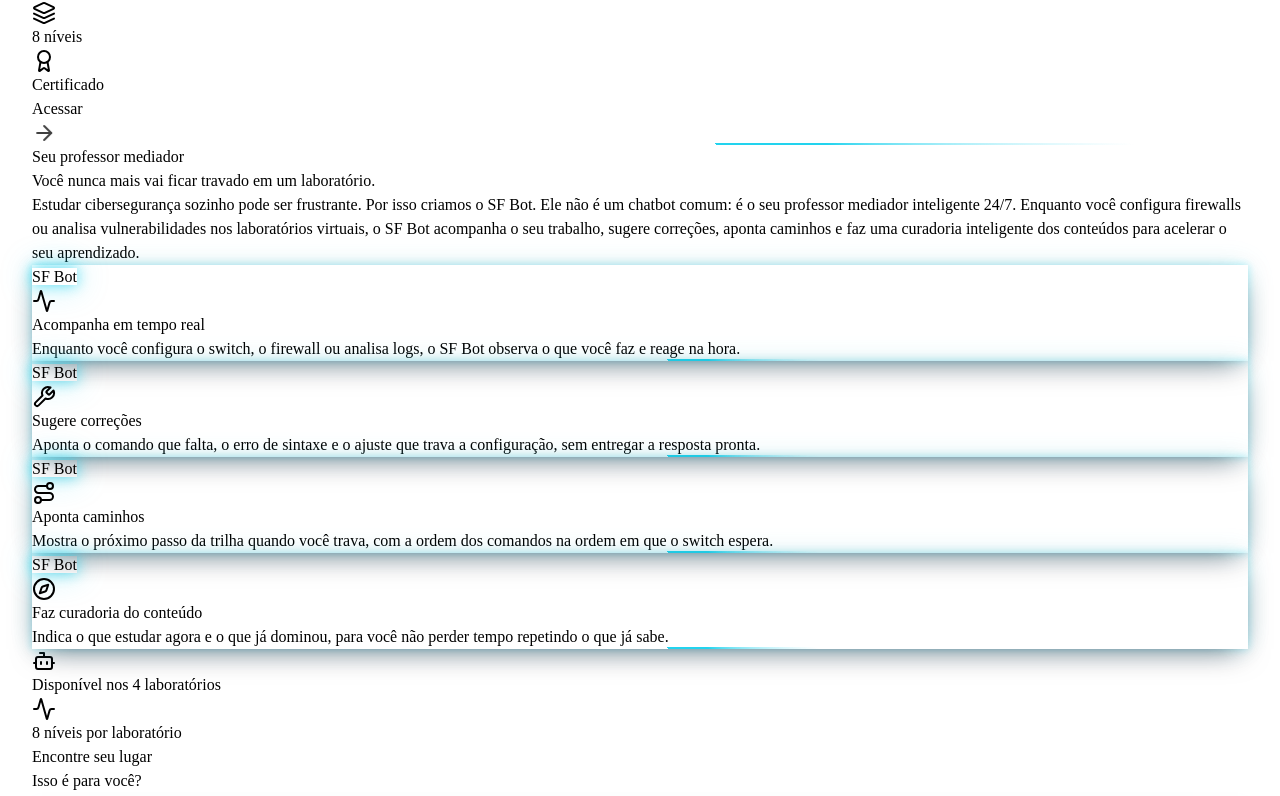
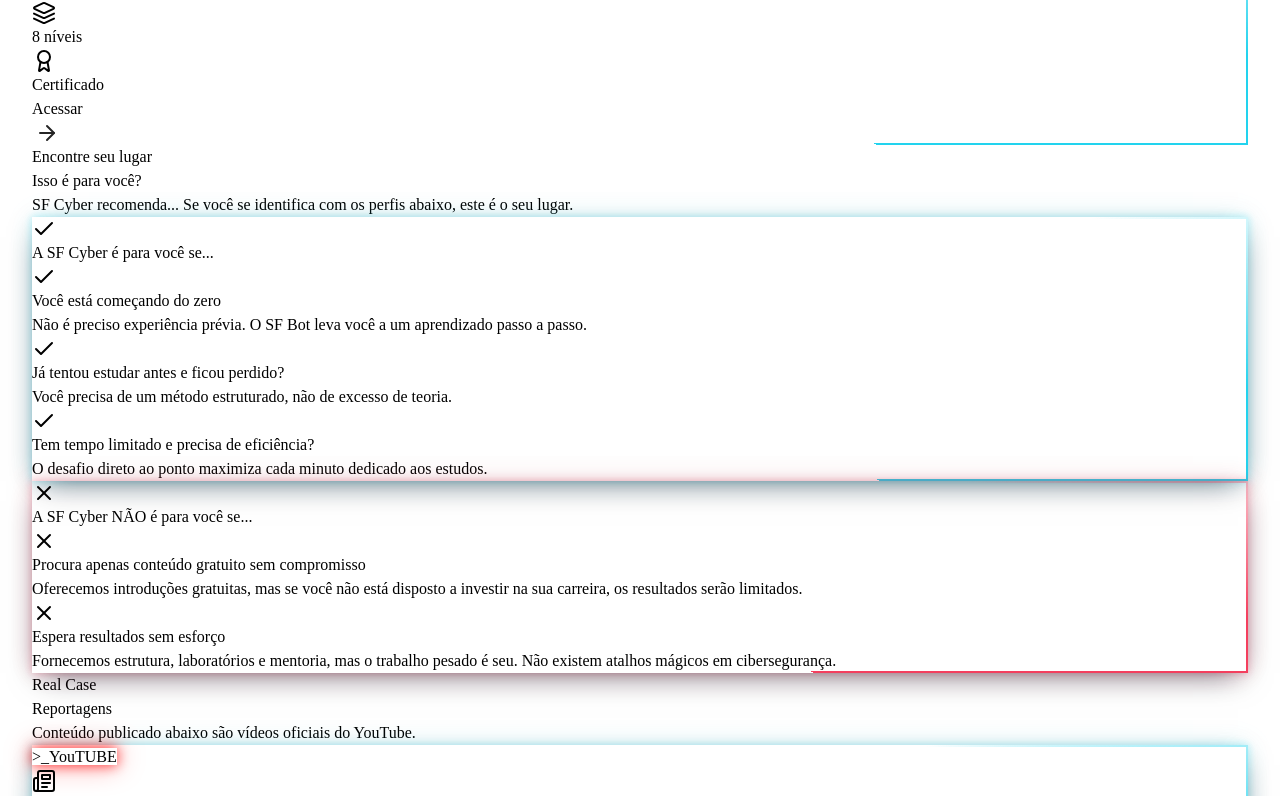
Before and after one commit to sandronsk1977-creator/sf-cyber, a React (Vite) app in the folder client/: page / in a window 1280 px wide. Shown: the part 1674-2470 px from the top of the page. Built offline with nearby package versions, Linux system fonts and the light colour scheme.

Commit message:
refactor: remover secao do SF Bot e CTA de acesso antecipado

```diff
--- a/client/src/components/PreLaunchCtaSection.tsx
+++ /dev/null
@@ -1,69 +0,0 @@
-import React from "react";
-import { Rocket, Mail, ShieldCheck, Clock3 } from "lucide-react";
-import { Button } from "@/components/ui/button";
-
-export function PreLaunchCtaSection({ onOpenPreLaunch }: { onOpenPreLaunch: () => void }) {
-  return (
-    <section id="acesso" className="py-20 bg-slate-900/60 border-t border-b border-slate-800 text-slate-100">
-      <div className="container">
-        <div
-          style={{ "--neon": "#22d3ee" } as React.CSSProperties}
-          className="sf-neon-card relative max-w-4xl mx-auto rounded-3xl bg-slate-950 border border-cyan-500/40 px-6 py-12 sm:px-12 text-center"
-        >
-          <span className="inline-flex items-center gap-2 px-4 py-1.5 rounded-full bg-cyan-500/10 border border-cyan-500/30 text-cyan-400 text-xs font-semibold mb-6">
-            <Rocket className="w-4 h-4" />
-            Pré-lançamento
-          </span>
-
-          <h2 className="text-3xl sm:text-4xl font-extrabold tracking-tight text-white mb-4">
-            Garanta seu acesso antecipado
-          </h2>
-
-          <p className="text-slate-400 text-base sm:text-lg max-w-2xl mx-auto mb-8 leading-relaxed">
-            Junte-se à lista de espera do pré-lançamento e garanta bônus inéditos na abertura da
-            plataforma.
-          </p>
-
-          <Button
-            size="lg"
-            className="w-full sm:w-auto bg-cyan-500 hover:bg-cyan-600 text-slate-950 font-bold px-8 py-6 rounded-xl shadow-xl shadow-cyan-500/25 transition-all hover:scale-[1.02] text-base"
-            onClick={onOpenPreLaunch}
-          >
-            <Mail className="w-5 h-5 mr-2" />
-            Quero Acesso Antecipado e Condições Exclusivas
-          </Button>
-
-          <p className="text-xs text-slate-500 mt-4">
-            Sem cartão de crédito. Sem compromisso. Você sai quando quiser.
-          </p>
-
-          <div className="mt-10 pt-8 border-t border-slate-800 grid grid-cols-1 sm:grid-cols-3 gap-6 text-left">
-            <div className="flex items-start gap-3">
-              <ShieldCheck className="w-5 h-5 text-cyan-400 shrink-0 mt-0.5" />
-              <div>
-                <p className="text-sm font-bold text-white">Sem custo</p>
-                <p className="text-xs text-slate-400 mt-1">Os laboratórios são gratuitos.</p>
-              </div>
-            </div>
-            <div className="flex items-start gap-3">
-              <Clock3 className="w-5 h-5 text-cyan-400 shrink-0 mt-0.5" />
-              <div>
-                <p className="text-sm font-bold text-white">Acesso imediato</p>
-                <p className="text-xs text-slate-400 mt-1">Pratique agora, sem espera.</p>
-              </div>
-            </div>
-            <div className="flex items-start gap-3">
-              <Mail className="w-5 h-5 text-cyan-400 shrink-0 mt-0.5" />
-              <div>
-                <p className="text-sm font-bold text-white">Só o seu e-mail</p>
-                <p className="text-xs text-slate-400 mt-1">
-                  Usamos para avisar da abertura. Nada de spam.
-                </p>
-              </div>
-            </div>
-          </div>
-        </div>
-      </div>
-    </section>
-  );
-}
--- a/client/src/components/SFBotSection.tsx
+++ /dev/null
@@ -1,84 +0,0 @@
-import React from "react";
-import { Bot, Activity, Wrench, Route, Compass } from "lucide-react";
-
-const diferenciais = [
-  {
-    icon: Activity,
-    title: "Acompanha em tempo real",
-    desc: "Enquanto você configura o switch, o firewall ou analisa logs, o SF Bot observa o que você faz e reage na hora.",
-  },
-  {
-    icon: Wrench,
-    title: "Sugere correções",
-    desc: "Aponta o comando que falta, o erro de sintaxe e o ajuste que trava a configuração, sem entregar a resposta pronta.",
-  },
-  {
-    icon: Route,
-    title: "Aponta caminhos",
-    desc: "Mostra o próximo passo da trilha quando você trava, com a ordem dos comandos na ordem em que o switch espera.",
-  },
-  {
-    icon: Compass,
-    title: "Faz curadoria do conteúdo",
-    desc: "Indica o que estudar agora e o que já dominou, para você não perder tempo repetindo o que já sabe.",
-  },
-];
-
-export function SFBotSection() {
-  return (
-    <section id="sfbot" className="py-20 bg-slate-950 text-slate-100 relative overflow-hidden">
-      <div className="absolute top-1/4 left-1/4 w-[320px] h-[320px] bg-cyan-500/10 blur-[120px] rounded-full pointer-events-none" />
-      <div className="absolute bottom-0 right-1/4 w-[280px] h-[280px] bg-blue-600/10 blur-[120px] rounded-full pointer-events-none" />
-
-      <div className="container relative z-10">
-        <div className="max-w-3xl mx-auto text-center mb-16">
-          <span className="text-xs uppercase tracking-widest text-cyan-400 font-mono font-semibold">
-            Seu professor mediador
-          </span>
-          <h2 className="text-3xl sm:text-5xl font-extrabold tracking-tight mt-2 mb-6 text-white">
-            Você nunca mais vai ficar travado em um laboratório.
-          </h2>
-          <p className="text-slate-400 text-base sm:text-lg leading-relaxed">
-            Estudar cibersegurança sozinho pode ser frustrante. Por isso criamos o SF Bot. Ele não é
-            um chatbot comum: é o seu professor mediador inteligente 24/7. Enquanto você configura
-            firewalls ou analisa vulnerabilidades nos laboratórios virtuais, o SF Bot acompanha o seu
-            trabalho, sugere correções, aponta caminhos e faz uma curadoria inteligente dos conteúdos
-            para acelerar o seu aprendizado.
-          </p>
-        </div>
-
-        <div className="grid grid-cols-1 sm:grid-cols-2 lg:grid-cols-4 gap-6 max-w-6xl mx-auto">
-          {diferenciais.map(({ icon: Icon, title, desc }) => (
-            <div
-              key={title}
-              style={{ "--neon": "#22d3ee" } as React.CSSProperties}
-              className="sf-neon-card group relative p-6 pt-7 rounded-3xl bg-slate-900/60 border border-cyan-500/40 flex flex-col transition-all hover:-translate-y-1 hover:border-cyan-400"
-            >
-              <span className="absolute -top-3.5 left-1/2 -translate-x-1/2 px-4 py-1 rounded-full bg-slate-950 text-cyan-400 text-xs font-bold uppercase tracking-wider border border-cyan-400/50 animate-neon-badge z-10">
-                SF Bot
-              </span>
-              <div className="w-12 h-12 mb-4 rounded-2xl bg-cyan-500/15 flex items-center justify-center text-cyan-400 group-hover:scale-110 transition-transform">
-                <Icon className="w-6 h-6" />
-              </div>
-              <h3 className="font-extrabold text-lg mb-2 text-white font-mono leading-tight">
-                {title}
-              </h3>
-              <p className="text-slate-400 text-sm leading-relaxed">{desc}</p>
-            </div>
-          ))}
-        </div>
-
-        <div className="mt-14 flex flex-col sm:flex-row items-center justify-center gap-4 text-sm text-slate-300">
-          <span className="inline-flex items-center gap-2 px-4 py-2 rounded-full bg-slate-900/60 border border-slate-800">
-            <Bot className="w-4 h-4 text-cyan-400" />
-            Disponível nos 4 laboratórios
-          </span>
-          <span className="inline-flex items-center gap-2 px-4 py-2 rounded-full bg-slate-900/60 border border-slate-800">
-            <Activity className="w-4 h-4 text-cyan-400" />
-            8 níveis por laboratório
-          </span>
-        </div>
-      </div>
-    </section>
-  );
-}
--- a/client/src/pages/Home.tsx
+++ b/client/src/pages/Home.tsx
@@ -2,12 +2,10 @@ import React, { useState } from "react";
 import { Navbar } from "@/components/Navbar";
 import { CryptoAnimationHero } from "@/components/CryptoAnimationHero";
 import { PortalCardsSection } from "@/components/PortalCardsSection";
-import { SFBotSection } from "@/components/SFBotSection";
 import { AudienceSection } from "@/components/AudienceSection";
 import { ReportagensSection } from "@/components/ReportagensSection";
 import { SponsorSection } from "@/components/SponsorSection";
 import { PricingSection } from "@/components/PricingSection";
-import { PreLaunchCtaSection } from "@/components/PreLaunchCtaSection";
 import { ContactRail } from "@/components/ContactRail";
 import { Footer } from "@/components/Footer";
 import { PreLaunchModal } from "@/components/PreLaunchModal";
@@ -21,12 +19,10 @@ export default function Home() {
       <main className="flex-1">
         <CryptoAnimationHero />
         <PortalCardsSection />
-        <SFBotSection />
         <AudienceSection />
         <ReportagensSection />
         <SponsorSection />
         <PricingSection />
-        <PreLaunchCtaSection onOpenPreLaunch={() => setPreLaunchOpen(true)} />
       </main>
       <ContactRail />
       <Footer />
```
